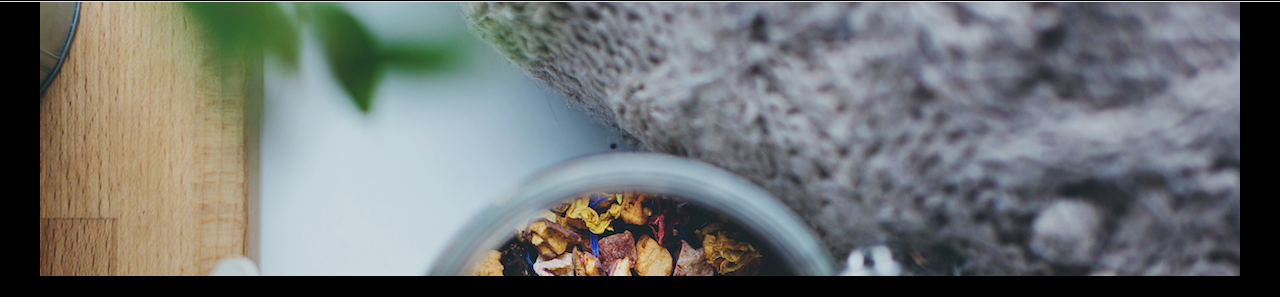
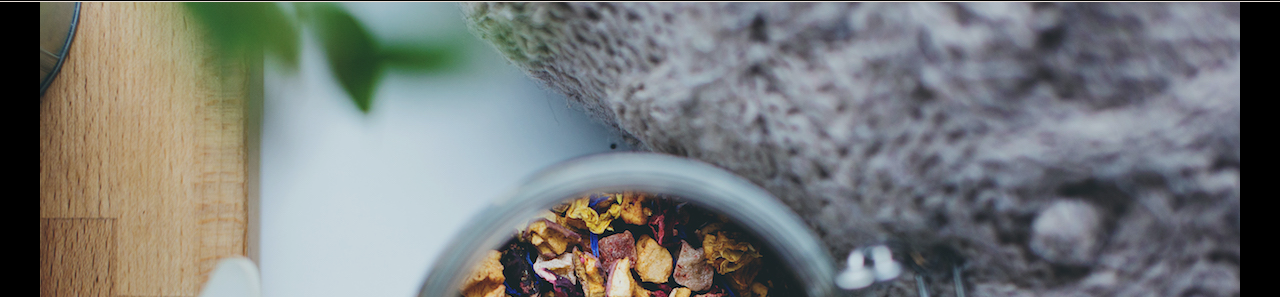
Before and after one commit to beckyphan/tea-cozy, a plain HTML site: page index.html in a window 1280 px wide. Shown: the part 68-365 px from the top of the page. Drawn offline with Linux system fonts and the light colour scheme.

Commit message:
page spacing and margins

```diff
--- a/resources/css/style.css
+++ b/resources/css/style.css
@@ -1,3 +1,8 @@
+* {
+  margin: 0;
+  padding; 0;
+}
+
 body {
   font-family: Helvetica;
   font-size: 22px;
```
